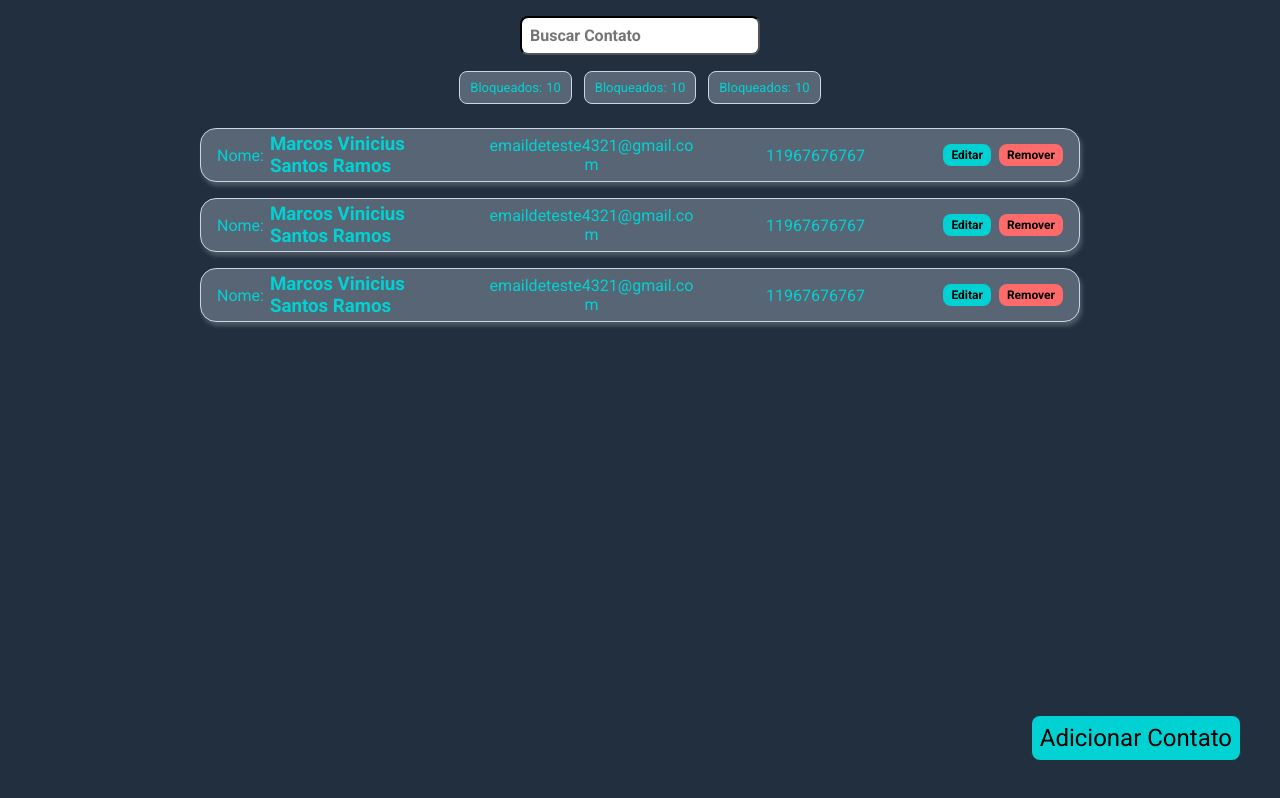
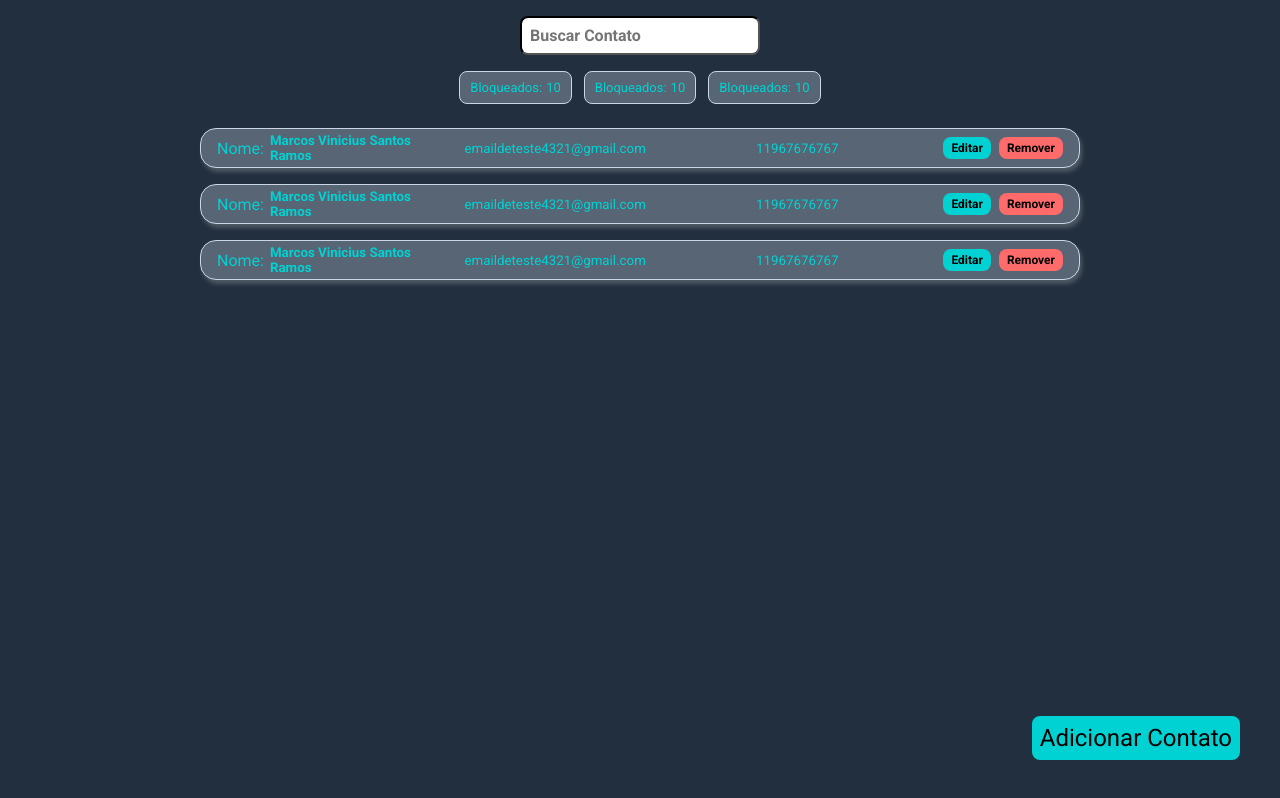
Before and after one commit to MarcosVSRamos/Exercicio-M32-lista-contatos-redux, a React (Create React App) app: page / in a window 1280 px wide. Built offline with nearby package versions, Linux system fonts and the light colour scheme.

Commit message:
comit ajustando detalhes antes de remover o filtroCard definitivamente

```diff
--- a/src/components/Contato/index.tsx
+++ b/src/components/Contato/index.tsx
@@ -17,11 +17,12 @@ const Contato = ({ nome, numero, email, id }: Props) => {
       <S.Card>
         <S.Nome>
           <p>
-            Nome: <h3>{nome}</h3>
+            Nome:
+            <S.TagNome value={nome} readOnly />
           </p>
         </S.Nome>
-        <S.Tag>{email}</S.Tag>
-        <span>{numero}</span>
+        <S.Tag type="email" value={email} readOnly />
+        <S.Tag type="number" value={numero} readOnly />
         <div>
           {estaEditando ? (
             <>
--- a/src/components/Contato/styles.ts
+++ b/src/components/Contato/styles.ts
@@ -24,12 +24,29 @@ export const Card = styled.div`
   margin-bottom: 8px;
 `
 
-export const Tag = styled.span`
+export const Tag = styled.input`
   width: 208px;
   max-width: 100%;
+  text-align: center;
+  background-color: transparent;
+  border: none;
+
+  &[type='number']::-webkit-inner-spin-button,
+  &[type='number']::-webkit-outer-spin-button {
+    -webkit-appearance: none;
+    margin: 0;
+  }
+`
+export const TagNome = styled.textarea`
+  font-weight: bold;
+  background-color: transparent;
+  resize: none;
+  border: none;
+  width: 100%;
+  margin-left: 6px;
+  overflow-wrap: break-word;
   word-wrap: break-word;
-  overflow-wrap: break-word;
-  text-align: center;
+  white-space: pre-wrap;
 `
 
 export const BotaoSalvar = styled(Botao)`
```
